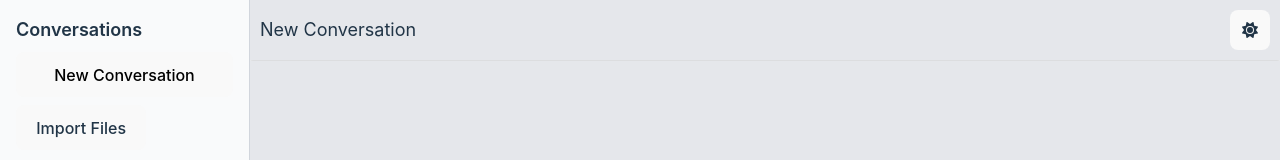
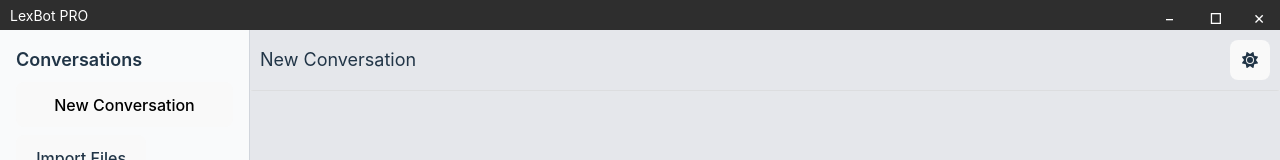
Before and after one commit to vjurcutiu/lbp2, a React (Vite) app in the folder frontend/: page /#/conversation/new in a window 1280 px wide. Shown: the top 160 px of the page. Built offline with nearby package versions, Linux system fonts and the light colour scheme; no server answers.

Commit message:
titlebar added

```diff
--- a/frontend/main.cjs
+++ b/frontend/main.cjs
@@ -9,6 +9,7 @@
   mainWindow = new BrowserWindow({
     width: 1024,
     height: 768,
+    frame: false,
     webPreferences: {
       nodeIntegration: false,  // For security
       contextIsolation: true,  // Use a preload script for communication
@@ -48,6 +49,29 @@
     }
   });
 });
+  // IPC handler for minimizing the window
+  ipcMain.handle('minimize-window', (event) => {
+    const win = BrowserWindow.fromWebContents(event.sender);
+    if (win) win.minimize();
+  });
+
+  // IPC handler for maximizing/restoring the window
+  ipcMain.handle('maximize-window', (event) => {
+    const win = BrowserWindow.fromWebContents(event.sender);
+    if (win) {
+      if (win.isMaximized()) {
+        win.unmaximize();
+      } else {
+        win.maximize();
+      }
+    }
+  });
+
+  // IPC handler for closing the window
+  ipcMain.handle('close-window', (event) => {
+    const win = BrowserWindow.fromWebContents(event.sender);
+    if (win) win.close();
+  });
 
 // Quit the app when all windows are closed (except on macOS)
 app.on('window-all-closed', () => {
--- a/frontend/preload.js
+++ b/frontend/preload.js
@@ -1,5 +1,8 @@
 const { contextBridge, ipcRenderer } = require('electron');
 
 contextBridge.exposeInMainWorld('electronAPI', {
-    selectFolderOrFile: () => ipcRenderer.invoke('select-files')
+    selectFolderOrFile: () => ipcRenderer.invoke('select-files'),
+    minimizeWindow: () => ipcRenderer.invoke('minimize-window'),
+    maximizeWindow: () => ipcRenderer.invoke('maximize-window'),
+    closeWindow: () => ipcRenderer.invoke('close-window')
 });
--- a/frontend/src/components/AppLayout.jsx
+++ b/frontend/src/components/AppLayout.jsx
@@ -2,13 +2,12 @@
 import { useSelector } from 'react-redux';
 import ConversationSidebar from './sidebar/ConversationSidebar';
 import ChatMetaContainer from './chat/ChatMetaContainer';
+import TitleBar from './TitleBar'; // Import your title bar component
 import { useConversationsService } from '../services/conversations/useConversationsService';
 import { useNavigation } from '../services/routing/NavigationContext';
 
 const AppLayout = () => {
   const { setConversationId } = useNavigation();
-
-  // Get conversationID from Redux; if none exists, assume a "new" conversation.
   const activeConversationId = useSelector(
     (state) => state.conversations.activeConversationId
   );
@@ -21,7 +20,6 @@
     updateMessages
   } = useConversationsService(conversationIdForChat);
 
-  // When on a "new" conversation, the sidebar should not highlight any conversation.
   const activeIdForSidebar = conversationIdForChat === "new" ? null : activeConvIdFromService;
 
   const handleNewMessage = (newConversationId) => {
@@ -29,7 +27,9 @@
   };
 
   return (
-    <div className="flex h-full w-full">
+    <div className="flex h-full flex-col">
+      <TitleBar /> {/* This is your custom titlebar */}
+      <div className="flex flex-1">
         <div className="basis-[250px] bg-gray-100 h-full overflow-y-auto">
           <ConversationSidebar
             conversations={conversations}
@@ -44,6 +44,7 @@
           />
         </div>
       </div>
+    </div>
   );
 };
 
--- /dev/null
+++ b/frontend/src/components/TitleBar.css
@@ -0,0 +1,35 @@
+.titlebar {
+    -webkit-app-region: drag;
+    display: flex;
+    align-items: center;
+    justify-content: space-between;
+    background-color: #2e2e2e;
+    color: #fff;
+    height: 30px;
+    padding: 0 10px;
+    user-select: none;
+  }
+
+  .title {
+    font-size: 14px;
+  }
+
+  .window-controls {
+    display: flex;
+    gap: 10px;
+  }
+
+  .window-controls button {
+    -webkit-app-region: no-drag;
+    background: none;
+    border: none;
+    color: #fff;
+    font-size: 14px;
+    width: 30px;
+    height: 30px;
+    cursor: pointer;
+  }
+
+  .window-controls button:hover {
+    background-color: rgba(255, 255, 255, 0.1);
+  }
--- /dev/null
+++ b/frontend/src/components/TitleBar.jsx
@@ -0,0 +1,44 @@
+import React from 'react';
+import './TitleBar.css'; // Import CSS for styles
+
+const TitleBar = () => {
+  // Function to minimize the window
+  const handleMinimize = () => {
+    if (window.electronAPI && window.electronAPI.minimizeWindow) {
+      window.electronAPI.minimizeWindow();
+    }
+  };
+
+  // Function to toggle maximize/restore the window
+  const handleMaximize = () => {
+    if (window.electronAPI && window.electronAPI.maximizeWindow) {
+      window.electronAPI.maximizeWindow();
+    }
+  };
+
+  // Function to close the window
+  const handleClose = () => {
+    if (window.electronAPI && window.electronAPI.closeWindow) {
+      window.electronAPI.closeWindow();
+    }
+  };
+
+  return (
+    <div className="titlebar">
+      <div className="title">LexBot PRO</div>
+      <div className="window-controls">
+        <button className="minimize" onClick={handleMinimize}>
+          &#x2013;
+        </button>
+        <button className="maximize" onClick={handleMaximize}>
+          &#9633;
+        </button>
+        <button className="close" onClick={handleClose}>
+          &#x2715;
+        </button>
+      </div>
+    </div>
+  );
+};
+
+export default TitleBar;
--- a/frontend/src/components/sidebar/ConversationSidebar.jsx
+++ b/frontend/src/components/sidebar/ConversationSidebar.jsx
@@ -41,12 +41,16 @@
   const dispatch = useDispatch();
   const navigate = useNavigate();
   const { conversations, activeConversationId } = useSelector((state) => state.conversations);
-  console.log('conversation update in the sidebar', conversations);
 
   const [menuData, setMenuData] = useState({ open: false, conversation: null, x: 0, y: 0 });
   const [isRenameModalOpen, setIsRenameModalOpen] = useState(false);
   const [renameConversationId, setRenameConversationId] = useState(null);
   const [newTitle, setNewTitle] = useState("");
+
+  // New state for delete confirmation modal
+  const [isDeleteModalOpen, setIsDeleteModalOpen] = useState(false);
+  const [deleteConversationId, setDeleteConversationId] = useState(null);
+
   const buttonRef = useRef(null);
 
   const handleNewConversationClick = async () => {
@@ -65,8 +69,24 @@
     setIsRenameModalOpen(true);
   };
 
+  // Modified onDelete handler to open delete confirmation modal
   const handleDeleteConversation = (conversationId) => {
-    deleteConversation(conversationId)
+    setDeleteConversationId(conversationId);
+    setIsDeleteModalOpen(true);
+  };
+
+  // Confirm deletion by calling deleteConversation and then closing the modal
+  const confirmDeleteConversation = () => {
+    if (deleteConversationId) {
+      deleteConversation(deleteConversationId);
+      setIsDeleteModalOpen(false);
+      setDeleteConversationId(null);
+    }
+  };
+
+  const closeDeleteModal = () => {
+    setIsDeleteModalOpen(false);
+    setDeleteConversationId(null);
   };
 
   const openContextMenu = (e, conversation) => {
@@ -94,7 +114,6 @@
     if (!renameConversationId || !newTitle) return;
     try {
       await renameConversation(renameConversationId, newTitle);
-      // Optionally, trigger a sidebar refresh here (or rely on websockets/Redux)
       closeRenameModal();
     } catch (error) {
       console.error("Error renaming conversation", error);
@@ -182,6 +201,23 @@
           </div>
         </div>
       )}
+
+      {isDeleteModalOpen && (
+        <div className="fixed inset-0 flex items-center justify-center bg-black bg-opacity-50">
+          <div className="bg-white p-4 rounded shadow-lg w-[300px]">
+            <h3 className="mb-2 text-lg font-semibold">Delete Conversation</h3>
+            <p className="mb-4">Are you sure you want to delete this conversation?</p>
+            <div className="flex justify-end">
+              <button className="px-3 py-1 mr-2 bg-gray-300 rounded" onClick={closeDeleteModal}>
+                Cancel
+              </button>
+              <button className="px-3 py-1 bg-red-500 text-white rounded" onClick={confirmDeleteConversation}>
+                Yes, Delete
+              </button>
+            </div>
+          </div>
+        </div>
+      )}
     </div>
   );
 };
```
Also changed, not shown: 1 other file (tests, documents, lock files or other folders). Lines whose indentation alone changed are shown as unchanged.
